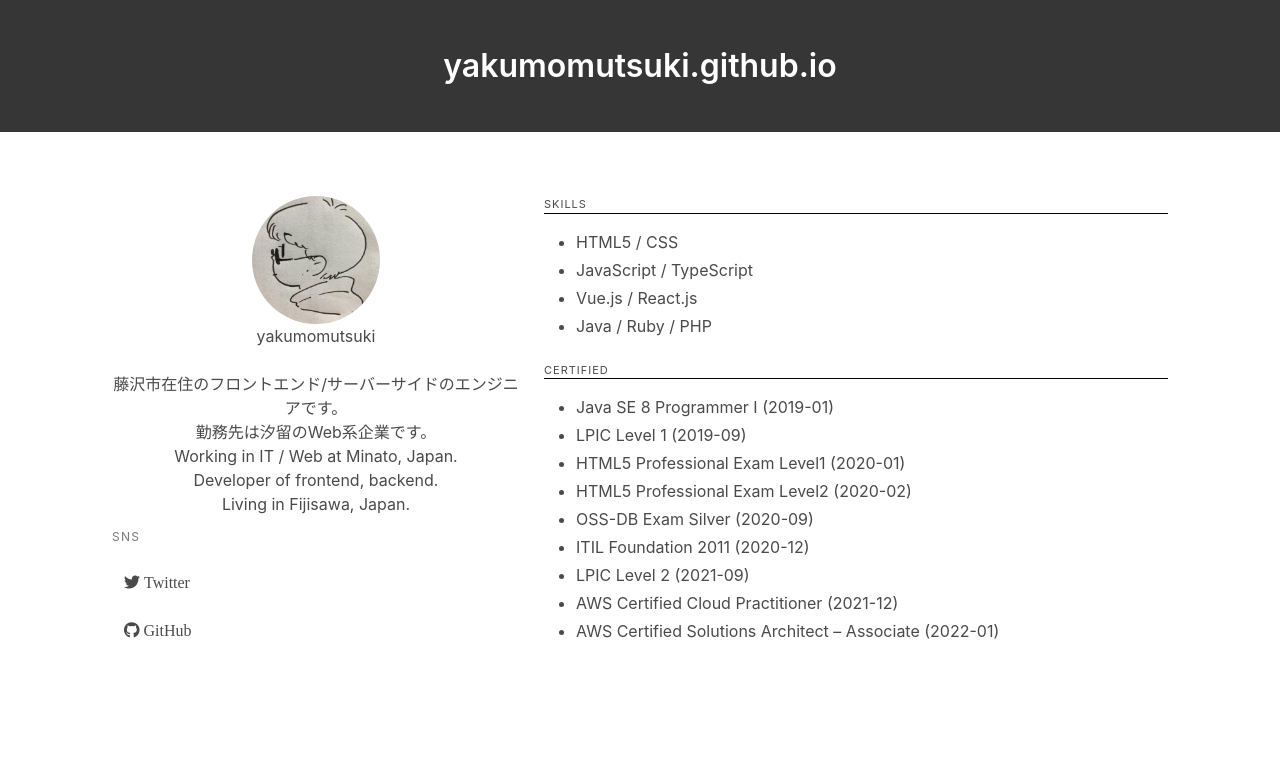
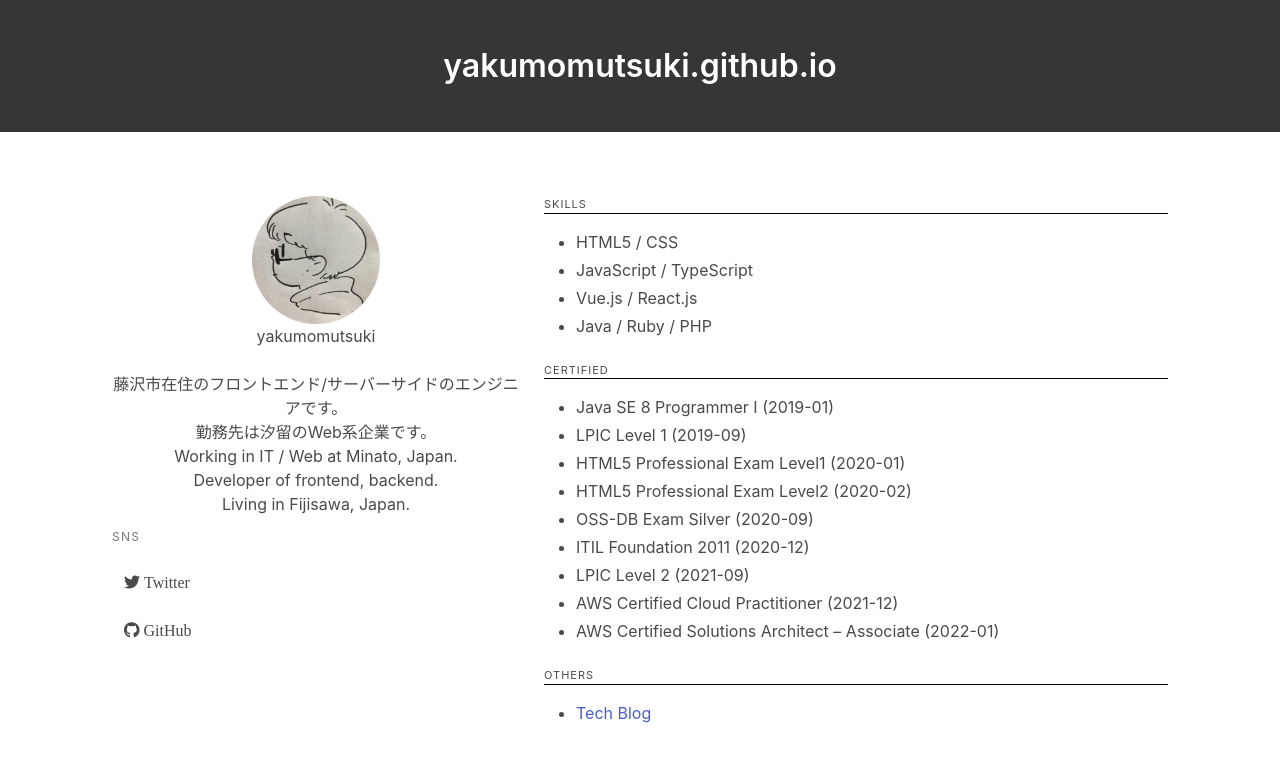
Before and after one commit to yakumomutsuki/yakumomutsuki.github.io, a Next.js app: page / in a window 1280 px wide. Shown: the top 762 px of the page. Built offline with nearby package versions, Linux system fonts and the light colour scheme.

Commit message:
Add Blog link

```diff
--- a/src/pages/index.tsx
+++ b/src/pages/index.tsx
@@ -1,6 +1,7 @@
 import type { NextPage } from 'next';
 // import { useTranslation, LanguageSwitcher } from 'next-export-i18n';
 import Head from 'next/head';
+import Link from 'next/link'
 import styles from './index.module.css';
 // import { Counter } from '@/components/common/atoms/counter';
 
@@ -101,6 +102,17 @@ const Home: NextPage = () => {
                     ))}
                   </ul>
                 </div>
+                <h2 className={styles.heading}>Others</h2>
+                <div className="content">
+                  <ul>
+                    <li>
+                      <Link href="/blog">
+                        {/* eslint-disable-next-line jsx-a11y/anchor-is-valid */}
+                        <a>Tech Blog</a>
+                      </Link>
+                    </li>
+                  </ul>
+                </div>
               </section>
             </div>
           </div>
```
